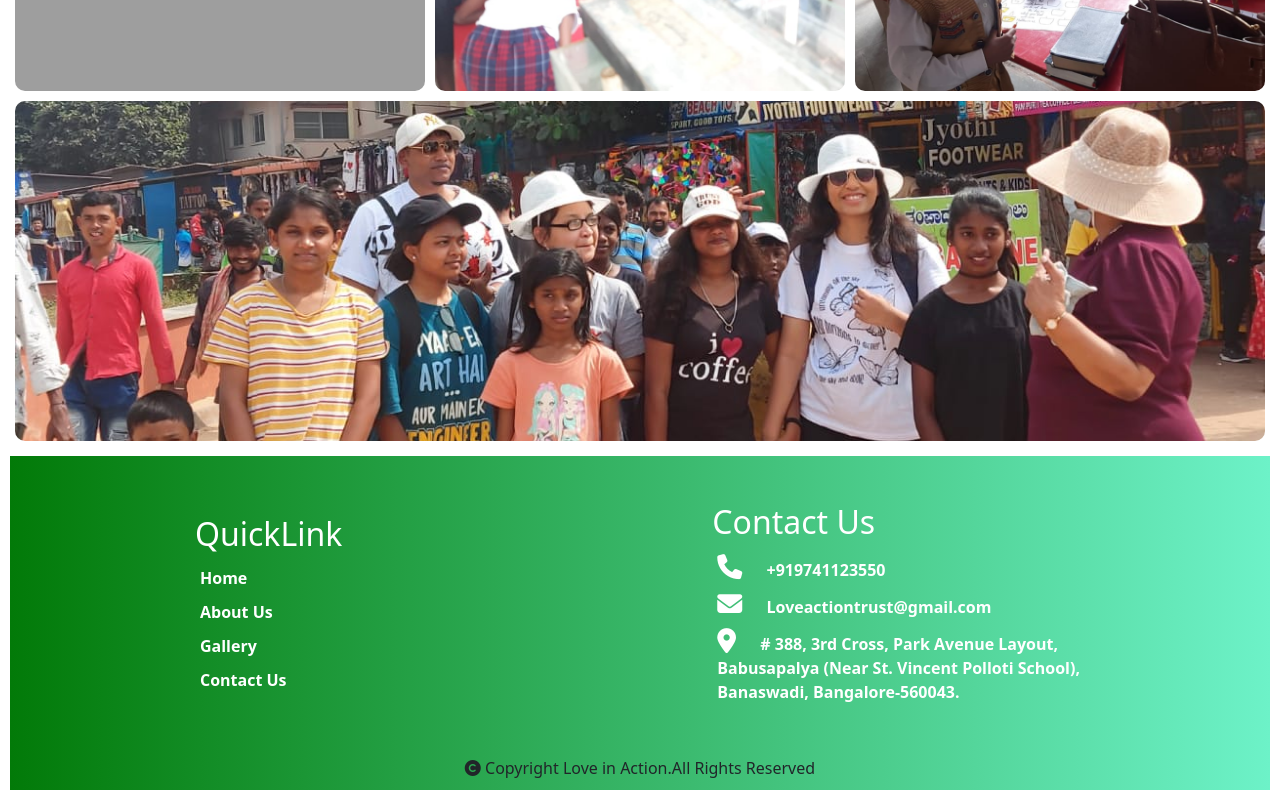
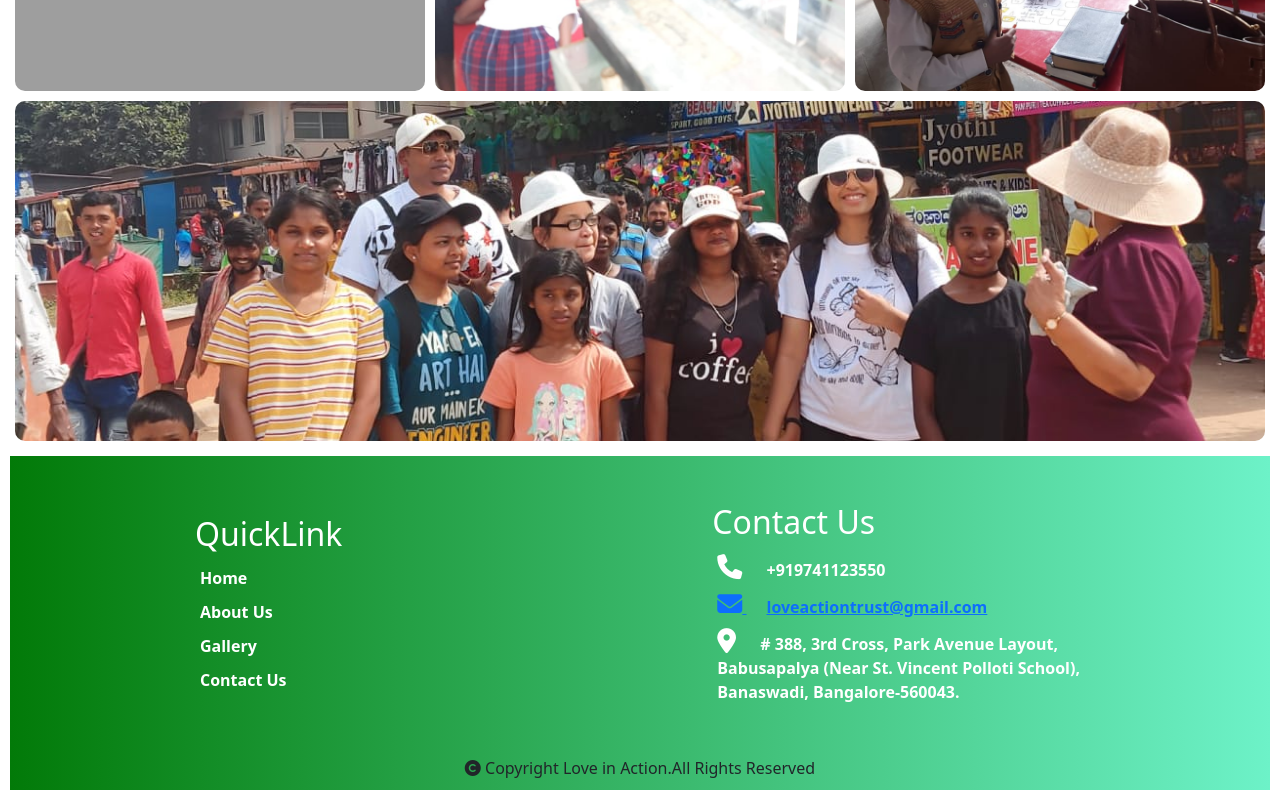
Before and after one commit to loveinactiontrust/lovein, a plain HTML site: page gallery.html in a window 1280 px wide. Shown: the part 1764-2564 px from the top of the page. Drawn offline with nearby package versions, Linux system fonts and the light colour scheme; grey boxes are pictures that could not be loaded.

Commit message:
Update gallery.html

```diff
--- a/gallery.html
+++ b/gallery.html
@@ -116,7 +116,7 @@
     <div class="details">
      <h2>Contact Us</h2>
      <li><i class="fa-solid fa-phone"></i> <span> +919741123550 </span></li>
-     <li><i class="fa-solid fa-envelope"></i> <span> Loveactiontrust@gmail.com</span></li>
+   <li><a href="mailto:loveactiontrust@gmail.com"> <i class="fa-solid fa-envelope"></i> </a> <span><a href="mailto:loveactiontrust@gmail.com"> loveactiontrust@gmail.com</a></span></li>
      <li><i class="fa-solid fa-location-dot"></i>
          <span># 388, 3rd Cross, Park Avenue Layout, <br>
              Babusapalya (Near St. Vincent Polloti School), <br>
```
